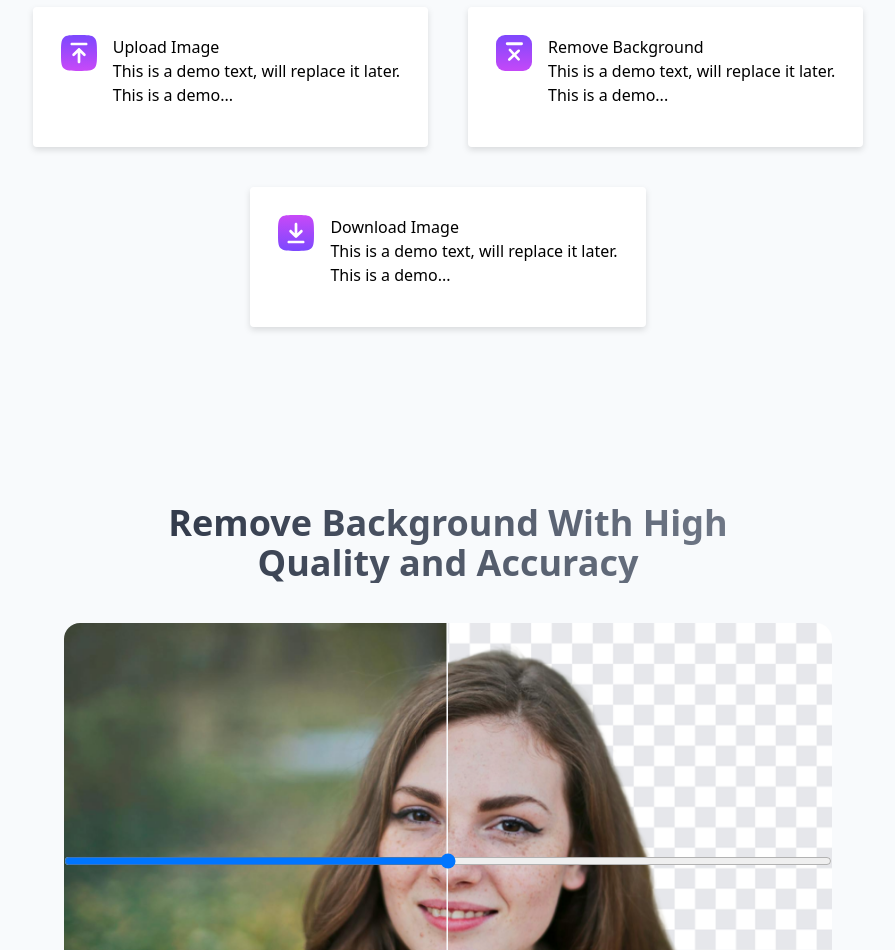
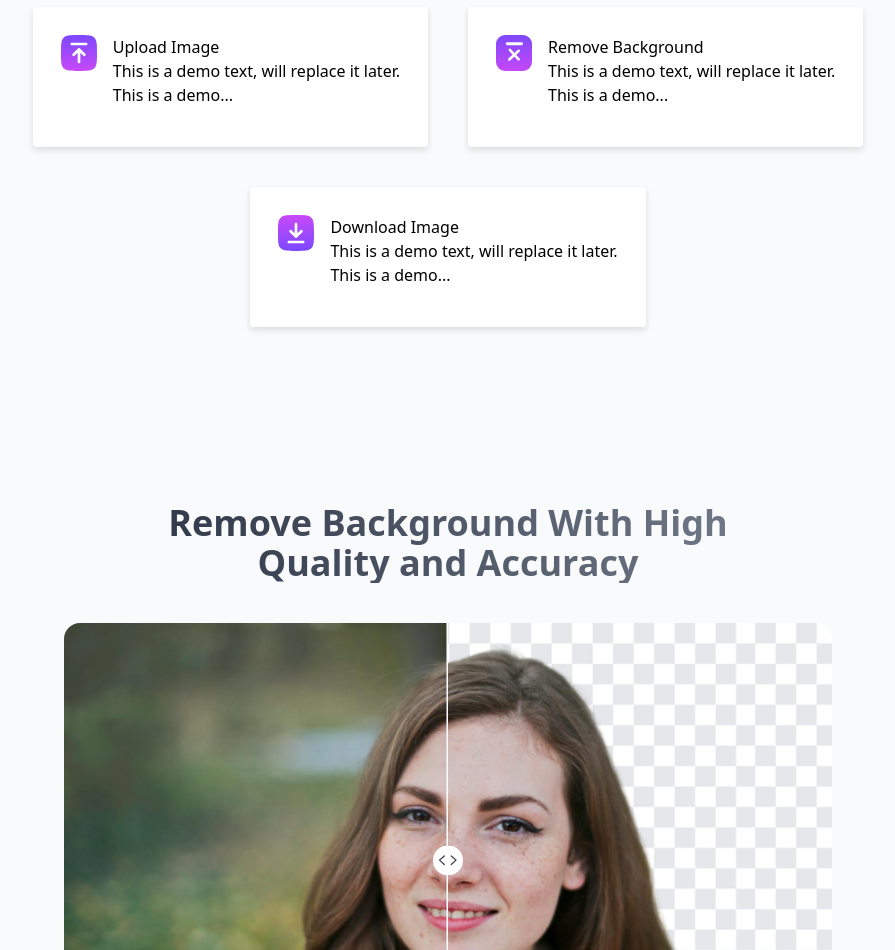
Before and after one commit to swasthikg73/SnapErase, a React (Vite) app in the folder client/: page / in a window 1280 px wide. Shown: the part 933-1883 px from the top of the page, without its empty margins (192-1087 px from the left). Built offline with nearby package versions, Linux system fonts and the light colour scheme.

Commit message:
Buy section Added

```diff
--- a/client/src/index.css
+++ b/client/src/index.css
@@ -1 +1,18 @@
 @import "tailwindcss";
+
+
+.slider {
+    -webkit-appearance: none;
+    height: 100%;
+    background: transparent;
+}
+
+.slider::-webkit-slider-thumb {
+    appearance: none;
+    width: 30px;
+    min-height: 30px;
+    background-image: url('./assets/slide_icon.svg');
+    background-position: center;
+    background-repeat: no-repeat;
+    background-size: cover;
+}
--- /dev/null
+++ b/client/src/pages/Buy.jsx
@@ -0,0 +1,7 @@
+import React from "react";
+
+const BuyCredit = () => {
+  return <div>Byu Credit</div>;
+};
+
+export default BuyCredit;
```
